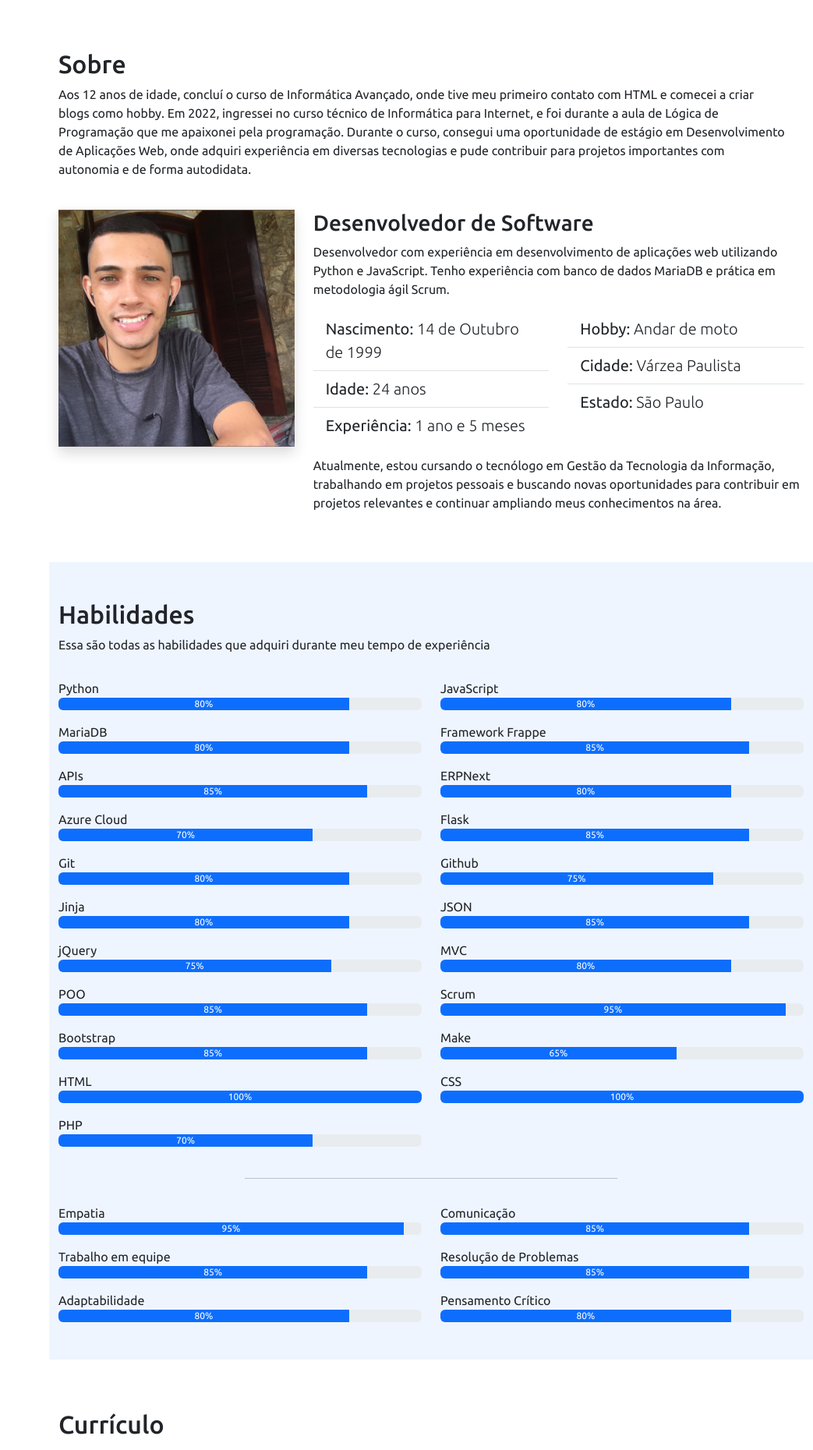
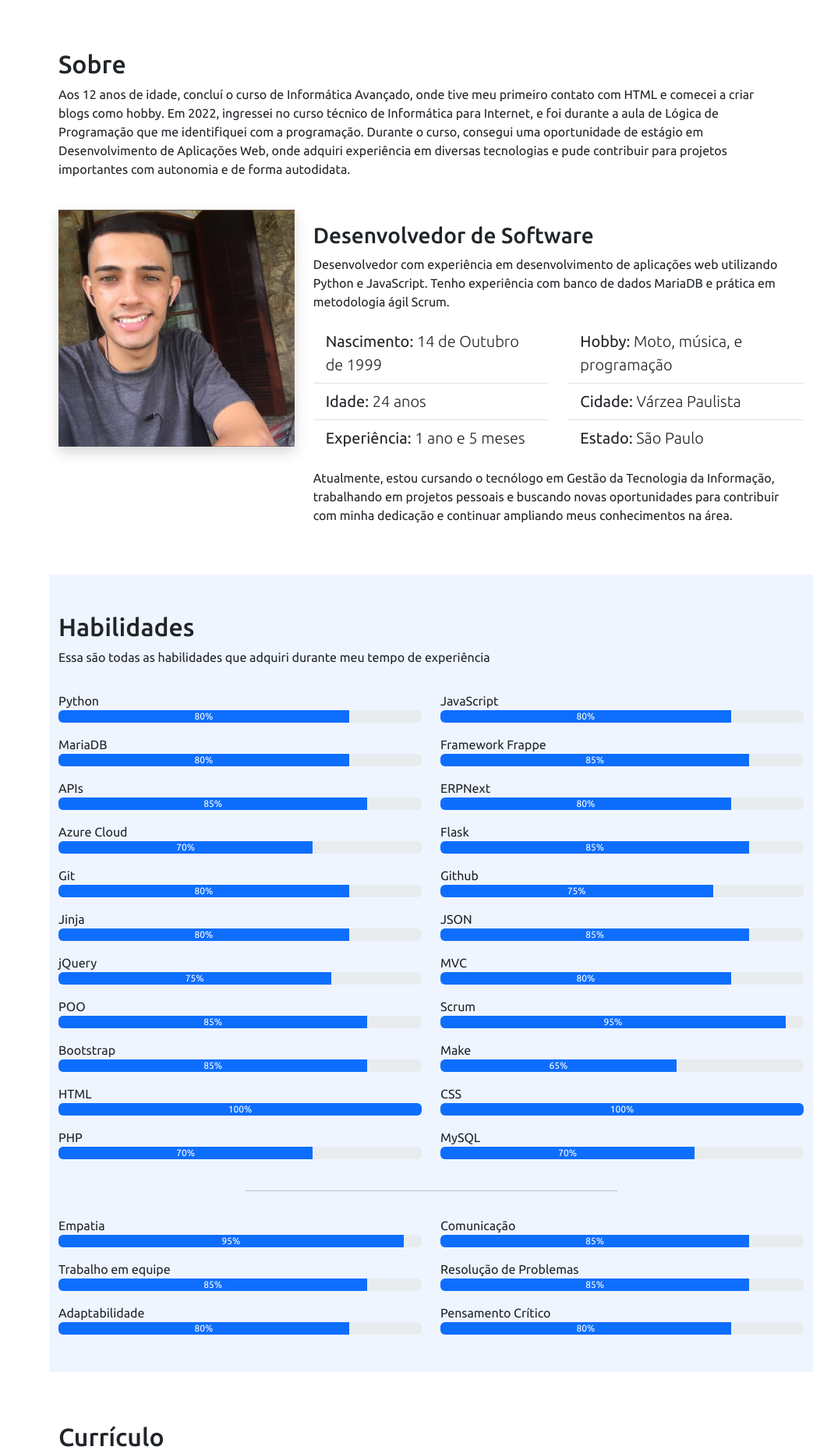
Before and after one commit to VictorHugo842/portfolio-flask, a Flask app: page / in a window 1280 px wide. Shown: the part 801-2661 px from the top of the page at 78% size, without its empty margins (237-1280 px from the left). Run offline with Flask 3, Linux system fonts and the light colour scheme; some libraries are stand-ins or nearby versions.

Commit message:
ajustes e novos cards

```diff
--- a/static/style.css
+++ b/static/style.css
@@ -118,6 +118,7 @@ section#inicio span#subtitle {
 
 section#inicio div#arraste {
     width: 9rem;
+    margin-bottom:10px;
 }
 
 section#inicio div#arraste a {
--- a/templates/index.html
+++ b/templates/index.html
@@ -56,8 +56,8 @@
                     </a>
                 </li>
                 <li class="nav-item">
-                    <a class="nav-link" href="#projetos"><i class="bi bi-collection"></i>
-                        Projetos
+                    <a class="nav-link" href="#portfolio"><i class="bi bi-collection"></i>
+                        Portfólio
                     </a>
                 </li>
                 <li class="nav-item">
@@ -95,7 +95,7 @@
                         HTML e comecei a criar blogs como hobby.
 
                         Em 2022, ingressei no curso técnico de Informática para Internet, e foi durante a aula de Lógica
-                        de Programação que me apaixonei pela programação.
+                        de Programação que me identifiquei com a programação.
                         Durante o curso, consegui uma oportunidade de estágio em Desenvolvimento de Aplicações Web, onde
                         adquiri experiência em diversas tecnologias e pude contribuir para projetos importantes com
                         autonomia e de forma autodidata.
@@ -109,7 +109,7 @@
                     <img class="img-fluid shadow" src="../static/img/admin.jpg" alt="Foto do Admin" data-anime="left">
                 </div>
                 <div class="col-md-8" data-anime="right">
-                    <h3>Desenvolvedor de Software</h3>
+                    <h3 class="mt-3">Desenvolvedor de Software</h3>
                     <p>Desenvolvedor com experiência em desenvolvimento de aplicações web utilizando Python e
                         JavaScript. Tenho experiência com banco de dados MariaDB e prática em metodologia ágil Scrum.
                     </p>
@@ -136,7 +136,7 @@
                             <ul class="list-group list-group-flush fs-5">
                                 <li class="list-group-item">
                                     Hobby:
-                                    <span class="fw-lighter">Andar de moto</span>
+                                    <span class="fw-lighter">Moto, música, e programação</span>
                                 </li>
                                 <li class="list-group-item">
                                     Cidade:
@@ -152,7 +152,7 @@
 
                     <p> Atualmente, estou cursando o tecnólogo em Gestão da Tecnologia da Informação, trabalhando em
                         projetos pessoais e buscando novas oportunidades para
-                        contribuir em projetos relevantes e continuar ampliando meus conhecimentos na área.
+                        contribuir com minha dedicação e continuar ampliando meus conhecimentos na área.
                     </p>
 
                 </div>
@@ -315,6 +315,13 @@
                             <div class="progress-bar" data-anime="left" style="width: 70%">70%</div>
                         </div>
                     </div>
+                    <div class="col-md-6">
+                        <p class="mt-3 mb-0">MySQL</p>
+                        <div class="progress" role="progressbar" aria-label="Example with label" aria-valuenow="25"
+                            aria-valuemin="0" aria-valuemax="100">
+                            <div class="progress-bar" data-anime="left" style="width: 70%">70%</div>
+                        </div>
+                    </div>
                 </div>
                 <br>
                 <hr class="w-50 me-auto ms-auto">
@@ -409,11 +416,11 @@
             </div>
         </section>
 
-        <!-- projetos -->
-        <section class="section-bg mt-5" id="projetos">
+        <!-- portfolio -->
+        <section class="section-bg mt-5" id="portfolio">
             <div class="container pb-5 pt-5" data-anime="left">
-                <h2 class="pb-4">Projetos</h2>
-                <div id="carouselProjetos class="carousel carousel-dark slide">
+                <h2 class="pb-4">Portfólio</h2>
+                    <div id="carouselPortfolio" class="carousel carousel-dark slide">
                     <div class="carousel-inner">
                         <div class="carousel-item active" data-bs-interval="10000">
                             <div class="row row-cols-1 row-cols-md-3 g-4">
@@ -421,8 +428,11 @@
                                     <div class="card h-100">
                                         <img src="../static/img/portflask.png" class="card-img-top" alt="Plataforma">
                                         <div class="card-body">
-                                            <h5 class="card-title">Portfólio desenvolvido em Python e Flask</h5>
-                                            <p class="card-text">Desenvolvimento de portfólio utilizando Python e Flask.
+                                            <h5 class="card-title">Portfólio desenvolvido em Python/Flask</h5>
+                                            <p class="card-text">
+                                                <p class="card-text">
+                                                    Desenvolvimento de portfólio utilizando HTML, CSS, Git, GitHub, Python, Flask e Bootstrap. Com estruturação de containers, colunas e linhas, garantindo design responsivo.
+                                                </p>
                                             </p>
                                             <div class="d-flex justify-content-center">
                                                 <a href="https://github.com/VictorHugo842/portfolio-flask"
@@ -438,10 +448,10 @@
                                     <div class="card h-100">
                                         <img src="../static/img/stockmaster.png" class="card-img-top" alt="Plataforma">
                                         <div class="card-body">
-                                            <h5 class="card-title">StockMaster - Controle de Estoque em PHP</h5>
+                                            <h5 class="card-title">Controle de estoque em PHP e MySQL</h5>
                                             <p class="card-text">
                                                 Desenvolvimento de aplicação web para controle de estoque, utilizando a
-                                                linguagem de programação PHP e banco de dados. - TCC (ETEC)</p>
+                                                linguagem de programação PHP e o banco de dados MySQL, o projeto foi para o Trabalho de Conclusão de Curso(TCC) da ETEC.</p>
                                             <div class="d-flex justify-content-center">
                                                 <a href="https://github.com/VictorHugo842/stockmaster-php-tcc-etec"
                                                     target="_blank" class="btn btn-outline-secondary me-2"><i
@@ -471,10 +481,11 @@
                                 </div>
                             </div>
                         </div>
+
+
                         <!-- <div class="carousel-item" data-bs-interval="2000">
                             <div class="row row-cols-1 row-cols-md-3 g-4">
                                 <div class="col">
-
                                     <div class="card h-100">
                                         <img src="../static/img/desafio01dartjs.png" class="card-img-top"
                                             alt="Plataforma">
@@ -497,14 +508,12 @@
                                 </div>
                                 <div class="col">
                                     <div class="card h-100">
-                                        <img src="../static/img/icon.png" class="card-img-top" alt="Plataforma">
+                                        <img src="../static/img/discuss-frappe-all.png" class="card-img-top" alt="Plataforma">
                                         <div class="card-body">
-                                            <h5 class="card-title">Card title</h5>
-                                            <p class="card-text">This is a longer card with supporting text below as a
-                                                natural lead-in to additional content. This content is a little bit
-                                                longer.</p>
+                                            <h5 class="card-title">Colaboração em Comunidades do Frappe</h5>
+                                            <p class="card-text">Contribuição e participação no Discuss Frappe: compartilhamento de códigos, resolução de problemas, feedback construtivo e troca de conhecimento contínua.</p>
                                             <div class="d-flex justify-content-center">
-                                                <a href="#" target="_blank" class="btn btn-outline-primary"><i
+                                                <a href="https://discuss.frappe.io/" target="_blank" class="btn btn-outline-primary"><i
                                                         class="bi bi-link-45deg"></i></a>
                                             </div>
                                         </div>
@@ -527,13 +536,16 @@
                                 </div>
                             </div>
                         </div> -->
+
+
+
                     </div>
-                    <!-- <button class="carousel-control-prev" type="button" data-bs-target="#carouselProjetos"
+                    <!-- <button class="carousel-control-prev" type="button" data-bs-target="#carouselPortfolio"
                         data-bs-slide="prev">
                         <span class="carousel-control-prev-icon" aria-hidden="true"></span>
                         <span class="visually-hidden">Previous</span>
                     </button>
-                    <button class="carousel-control-next" type="button" data-bs-target="#carouselProjetos"
+                    <button class="carousel-control-next" type="button" data-bs-target="#carouselPortfolio"
                         data-bs-slide="next">
                         <span class="carousel-control-next-icon" aria-hidden="true"></span>
                         <span class="visually-hidden">Next</span>
```
Also changed, not shown: static/img/desafio01dartjs.png, static/img/discuss-frappe-all.png (added), static/img/discuss-frappe.png (added), static/img/discuss-frappe2.png (added), static/img/discuss-frappe3.png (added).
